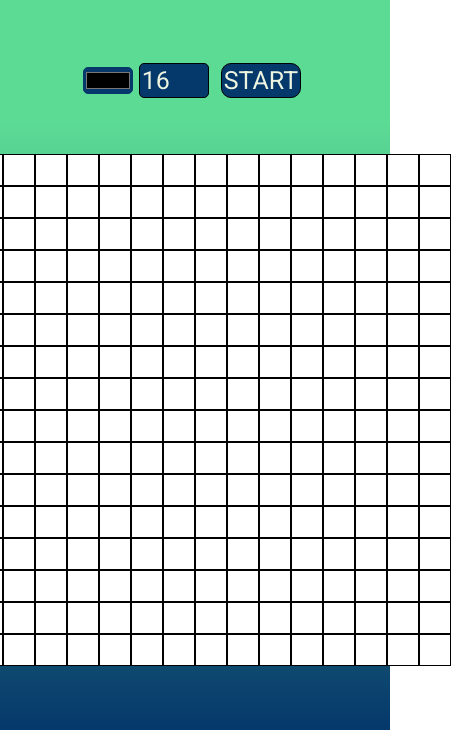
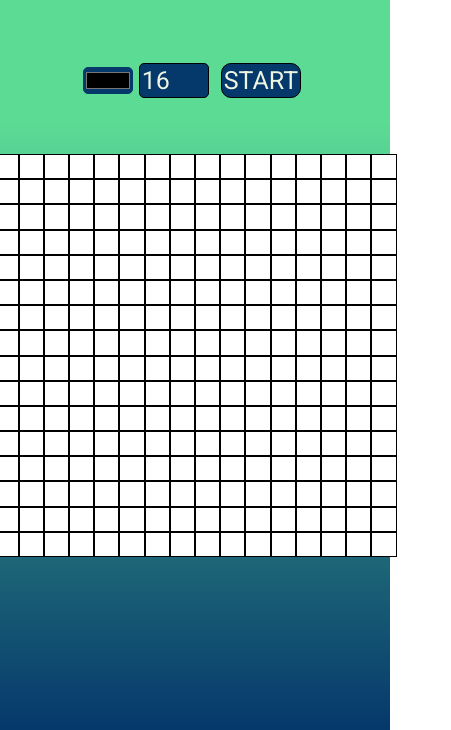
Before and after one commit to meriusss/sketch, a plain HTML site: page index.html in a window 390 px wide. Both pictures are taken after a click on the button "START". Shown: the part 114-844 px from the top of the page, 451 px wide, since content can reach past the window. Drawn offline with Linux system fonts and the light colour scheme.

Commit message:
made squares more responsive

```diff
--- a/styles.css
+++ b/styles.css
@@ -53,8 +53,8 @@ html, body {
 }
 
 .square {
-    height: 30px;
-    width: 30px;
+    width: 1.45em;
+    height: 1.45em;
     border: 1px solid black;
     background-color: white;
 }
```
